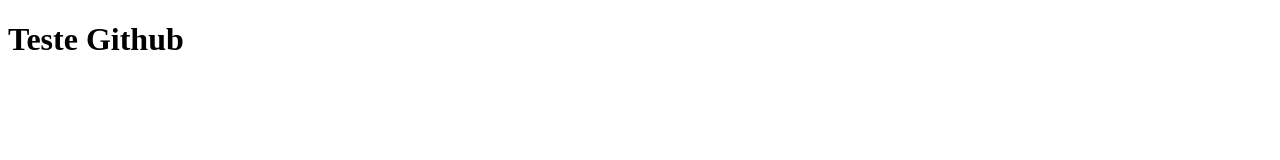
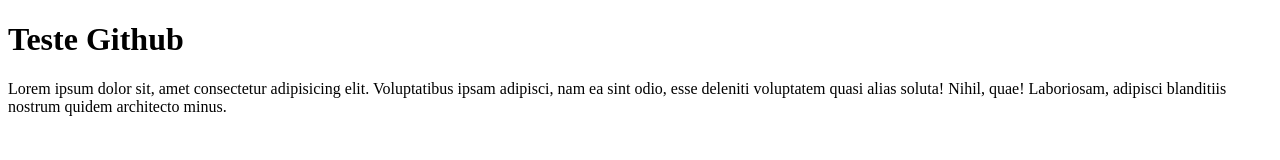
Before and after one commit to DaviDiasMota/Ola_mundo, a plain HTML site: page site/index.html in a window 1280 px wide. Drawn offline with Linux system fonts and the light colour scheme.

Commit message:
adicionei um Lorem

```diff
--- a/site/index.html
+++ b/site/index.html
@@ -7,5 +7,6 @@
 </head>
 <body>
     <h1>Teste Github</h1>
+    <p>Lorem ipsum dolor sit, amet consectetur adipisicing elit. Voluptatibus ipsam adipisci, nam ea sint odio, esse deleniti voluptatem quasi alias soluta! Nihil, quae! Laboriosam, adipisci blanditiis nostrum quidem architecto minus.</p>
 </body>
 </html>
```
